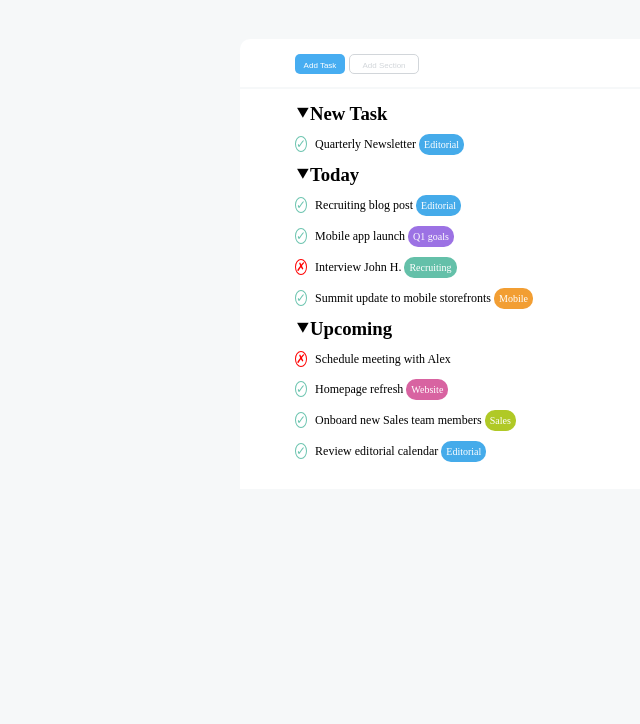
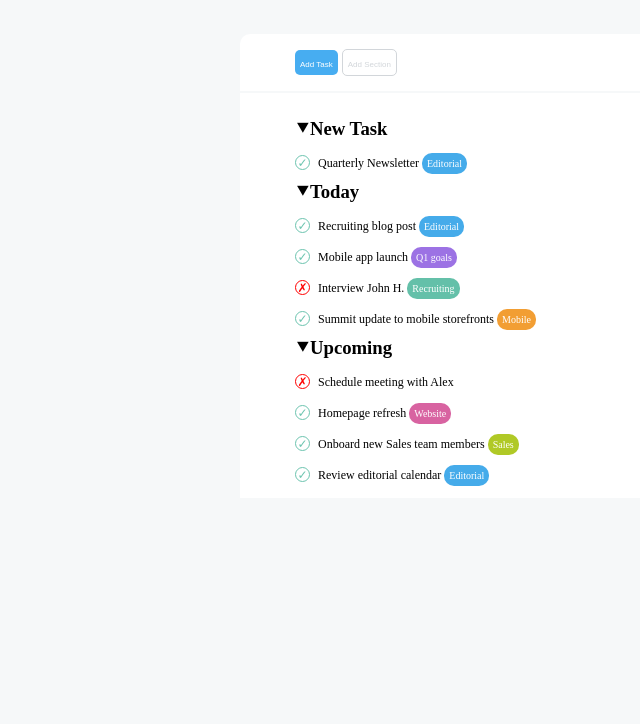
Before and after one commit to MarcoPorcaro1987/html-css-toboolist, a plain HTML site: page index.html in a window 1280 px wide. Shown: the part 76-800 px from the top of the page, without its empty margins (0-640 px from the left). Drawn offline with Linux system fonts and the light colour scheme.

Commit message:
Fix inserito padding al posto di height e width

```diff
--- a/css/style.css
+++ b/css/style.css
@@ -13,9 +13,8 @@ body {
 /*header */
 
 header {
-    height: 75px;
     background-color: white;
-    padding: 10px;
+    padding: 10px 20px;
 
 }
 
@@ -25,10 +24,9 @@ header {
 
 
 .title-logo {
-    display: inline-block;
+    display:inline-block;
     color:#041931;
     vertical-align: middle;
-    font-size: 40px
 }
 
 /*main*/
@@ -44,7 +42,6 @@ header {
 /*bottoni*/
 
 .buttons {
-    height: 50px;
     padding: 15px 55px;
     border-bottom: 2px solid #F6F8F9;
 }
@@ -52,8 +49,7 @@ header {
 
 .button-task {
     background-color: #47ADF1;
-    height: 20px;
-    width: 50px;
+    padding: 5px;
     border-radius: 5px;
     border-width: 0;
     color: white;
@@ -62,35 +58,45 @@ header {
 .button-section {
     background-color: white;
     border-radius: 5px;
-    height: 20px;
-    width: 70px;
+    padding: 5px;
     color: #D2D6DA;
     border: 1px solid #D2D6DA;
 }
 
 .text-button {
     font-size: 8px;
-    vertical-align: middle;
 }
 
 /* Sezioni*/
 
 .sections {
     background-color: white;
-    height: 400px;
-    padding: 10px 55px;
-    line-height: 30px;
+    padding: 15px 55px;
 }
 
 ul {
     list-style: none;
     font-size: 12px;
+    margin-top: 15px;
+}
+
+li {
+    margin-top: 15px;
+}
+
+h3 {
+    margin-top: 10px;
 }
 
 .check {
+    display: inline-block;
+    height: 15px;
+    width: 15px;
     border-radius: 50%;
     border: 1px solid;
     margin-right: 5px;
+    text-align: center;
+    line-height: 15px;
 }
 
 .true {
@@ -102,6 +108,7 @@ ul {
     color: red;
     border-color: red;
 }
+
 .target {
     color: white;
     font-size: 10px;
```
